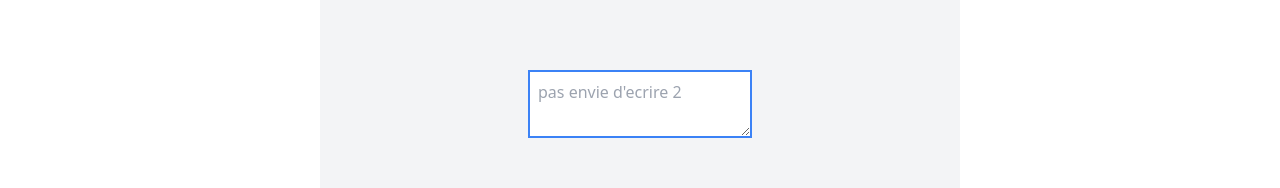
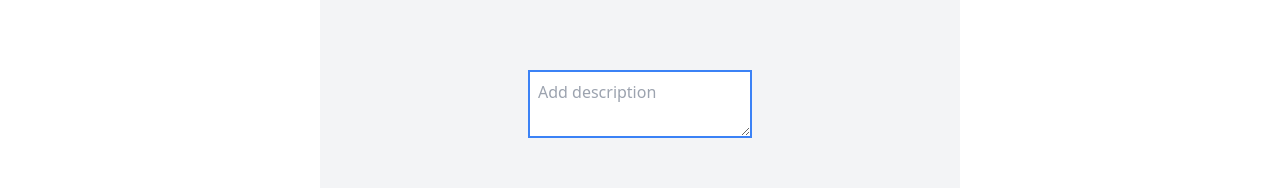
Before and after one commit to DylanGil/NextBanqueProject, a Next.js app: page /add-entry in a window 1280 px wide. Shown: the part 326-514 px from the top of the page. Built offline with nearby package versions, Linux system fonts and the light colour scheme.

Commit message:
change message

```diff
--- a/src/components/FormAddEntry.jsx
+++ b/src/components/FormAddEntry.jsx
@@ -46,7 +46,7 @@ const FormAddEntry = () => {
             className={`${errors.amount && touched.amount ? "mb-0" : "mb-20"} p-2 border-2 border-blue-500`}
             id="amount"
             name="amount"
-            placeholder="pas envie d'ecrire"
+            placeholder="Add MONEY"
           ></Field>
           {touched.amount && errors.amount && <div className="mb-20 text-red-500">{errors.amount}</div>}
 
@@ -55,7 +55,7 @@ const FormAddEntry = () => {
             as="textarea"
             id="description"
             name="description"
-            placeholder="pas envie d'ecrire 2"
+            placeholder="Add description"
           ></Field>
           {touched.description && errors.description && (
             <div className="mb-20 text-red-500">{errors.description}</div>
```
